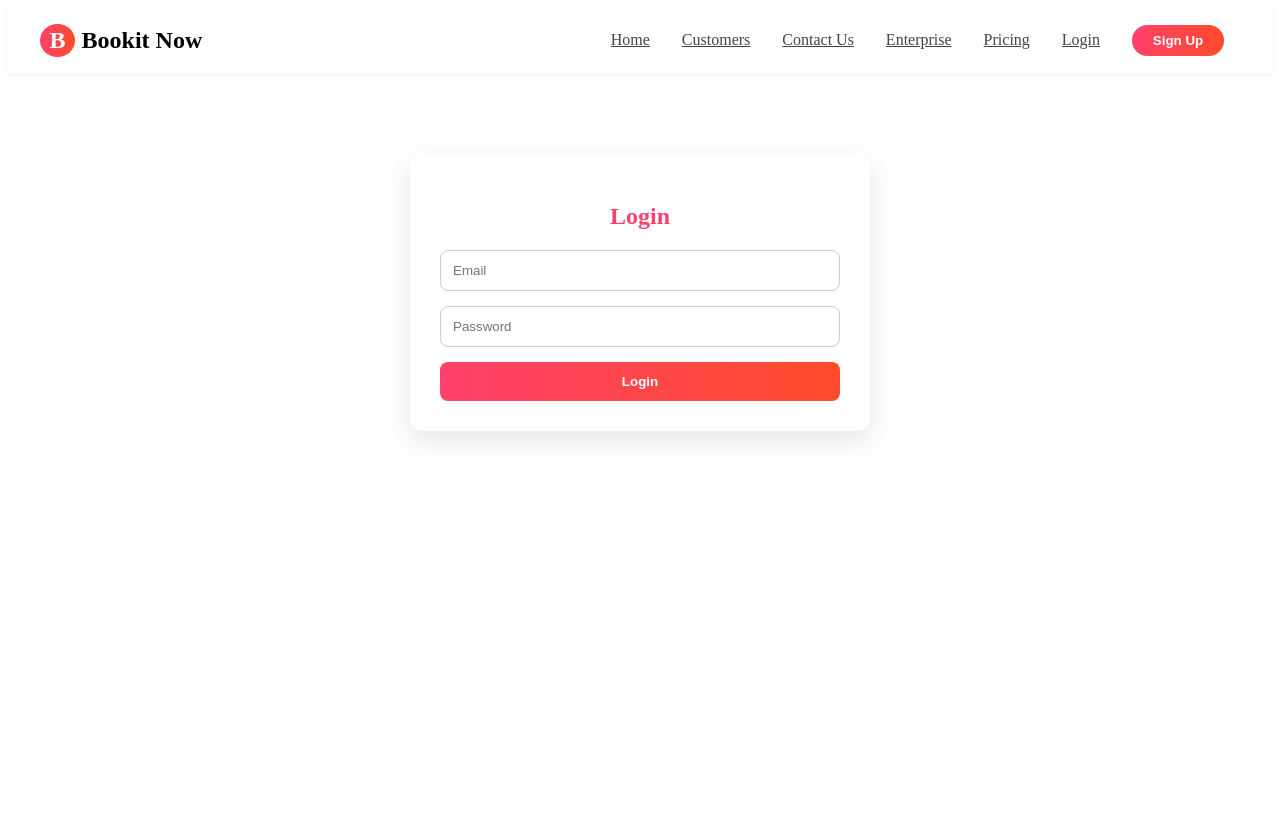
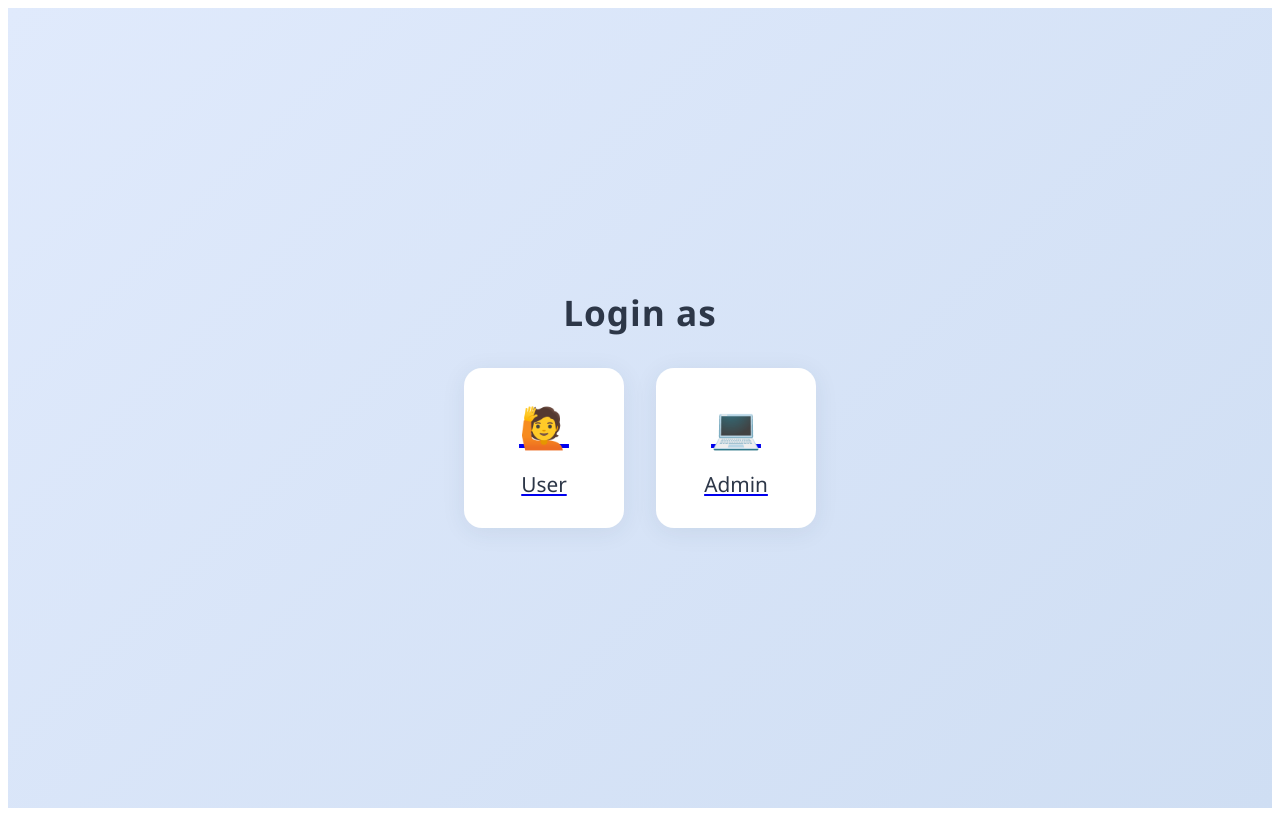
Before and after one commit to MounikaSahasra/Bookit-now, a React (Create React App) app: page /login in a window 1280 px wide. Built offline with nearby package versions, Linux system fonts and the light colour scheme.

Commit message:
Updated project with login navigations

```diff
--- a/src/App.js
+++ b/src/App.js
@@ -10,30 +10,34 @@ import Navbar from './components/navbar.jsx';
 import Landing from './components/landing.jsx';
 import Login from './components/Login.js';
 import Signup from './components/SignUp.js';
+import Choose from './components/choose.jsx';
+import UserLogin from './components/userlogin.js';
 
-function Layout() {
+function App() {
+  return (
+    <Router>
+      <AppContent />
+    </Router>
+  );
+}
+
+// Now `useLocation` is safely used within a component already under Router
+function AppContent() {
   const location = useLocation();
   const isAuthPage = location.pathname === '/login' || location.pathname === '/signup';
 
   return (
     <>
-      <Navbar />
+      {!isAuthPage && <Navbar />}
       <Routes>
         <Route path="/" element={<Landing />} />
         <Route path="/landing" element={<Landing />} />
-        <Route path="/login" element={<Login />} />
+        <Route path="/login" element={<Choose />} />
         <Route path="/signup" element={<Signup />} />
+        <Route path="/userlogin" element={<UserLogin />} />
       </Routes>
     </>
   );
 }
 
-function App() {
-  return (
-    <Router>
-      <Layout />
-    </Router>
-  );
-}
-
 export default App;
--- /dev/null
+++ b/src/components/choose.css
@@ -0,0 +1,58 @@
+.choose-container * {
+    margin: 0;
+    padding: 0;
+    box-sizing: border-box;
+}
+.choose-container {
+    min-height: 100vh;
+    width: 100%;
+    display: flex;
+    flex-direction: column;
+    justify-content: center;
+    align-items: center;
+    background: linear-gradient(135deg, #e0eafc 0%, #cfdef3 100%);
+    font-family: "Segoe UI", sans-serif;
+}
+
+.choose-title {
+    font-size: 2.2rem;
+    font-weight: 600;
+    margin-bottom: 2rem;
+    color: #2d3748;
+    letter-spacing: 1px;
+}
+
+.choose-options {
+    display: flex;
+    gap: 2rem;
+}
+
+.option-box {
+    width: 160px;
+    height: 160px;
+    background: #fff;
+    border-radius: 18px;
+    box-shadow: 0 4px 24px rgba(44, 62, 80, 0.08);
+    display: flex;
+    flex-direction: column;
+    align-items: center;
+    justify-content: center;
+    cursor: pointer;
+    font-size: 1.3rem;
+    font-weight: 500;
+    color: #2d3748;
+    border: 2px solid transparent;
+    transition: transform 0.2s, box-shadow 0.2s;
+}
+
+.option-box.hover {
+    transform: translateY(-6px) scale(1.04);
+    box-shadow: 0 8px 32px rgba(44, 62, 80, 0.16);
+    border: 2px solid #3182ce;
+}
+
+.option-box .icon {
+    font-size: 2.5rem;
+    margin-bottom: 1rem;
+    color: #3182ce;
+}
--- /dev/null
+++ b/src/components/choose.jsx
@@ -0,0 +1,39 @@
+import React, { useState } from "react";
+import "./choose.css";
+import { useNavigate } from "react-router-dom";
+import { Link } from 'react-router-dom';
+
+
+function OptionBox({ label, icon, onClick }) {
+    const [hover, setHover] = useState(false);
+
+    const boxClass = `option-box${hover ? " hover" : ""}`;
+
+    return (
+        <div
+            className={boxClass}
+            onMouseEnter={() => setHover(true)}
+            onMouseLeave={() => setHover(false)}
+            onClick={onClick}
+            tabIndex={0}
+            role="button"
+            aria-label={`Login as ${label}`}
+        >
+            <span className="icon">{icon}</span>
+            {label}
+        </div>
+    );
+}
+
+export default function Choose() {
+    const navigate = useNavigate();
+    return (
+        <div className="choose-container">
+            <div className="choose-title">Login as</div>
+            <div className="choose-options">
+                <Link to="/userlogin" ><OptionBox label="User" icon="🙋" /></Link>
+                <Link to="/login" ><OptionBox label="Admin" icon="💻"/></Link>
+            </div>
+        </div>
+    );
+}
--- a/src/components/landing.css
+++ b/src/components/landing.css
@@ -14,7 +14,7 @@
 }
 
 .hero-text h1 {
-  font-size: 3.2rem;
+  font-size: 2.2rem;
   font-weight: 700;
   margin-bottom: 1rem;
 }
@@ -22,7 +22,7 @@
 
 
 .hero-text p {
-  font-size: 1.8rem;
+  font-size: 1.2 rem;
   margin-bottom: 1.5rem;
   color: #555;
 }
@@ -33,7 +33,7 @@
   padding: 0.8rem 1.8rem;
   border: none;
   border-radius: 50px;
-  font-size: 2rem;
+  font-size: 1rem;
   font-weight: 600;
   margin-bottom: 1rem;
 }
@@ -43,22 +43,25 @@
   flex: 1;
   text-align: center;
   min-width: 300px;
-  padding-top: 5rem;
+  padding-bottom: 7rem;
 }
 
 .hero-image img {
-  max-width: 90%;
-  height: auto;
+
+  height: 280px;
+  padding-top: 10rem;
+  width: auto;
+
 }
 
 #s2h3{
   margin-top: 1;
   padding-top: 0;
-    font-size: 3rem;
+    font-size: 2rem;
 
 }
 #s2h1 {
     margin-top: 0;
     padding-top: 0;
-    font-size: 6.7rem;
+    font-size: 5.7rem;
 }
--- a/src/components/landing.jsx
+++ b/src/components/landing.jsx
@@ -1,6 +1,7 @@
 import React from "react";
 import './landing.css';
 import calendar from './assets/calendar.jpg';
+import { Link } from 'react-router-dom';
 
 function Landing() {
   return (
@@ -8,9 +9,15 @@ function Landing() {
 
     <section className="hero">
     <div>
+      <br />
+      <br />
         <h3 id='s2h3'>Appointments</h3>
         <h1 id='s2h1'>Simplify bookings <br /> and stay organized</h1>
     </div>
+    <br />
+    <br />
+
+
     </section>
     <section className="hero">
       <div className="hero-text">
@@ -19,12 +26,28 @@ function Landing() {
           best online booking system
         </h1>
         <p>
-          Save time spent on coordinating appointments over phone and email with an all-in-one appointment booking software.
-          Accept online bookings 24x7, automate payments, business management, marketing, and more!
-        </p>
+  Tired of endless back-and-forth calls and emails just to schedule an appointment? 😫<br />
+
+</p>
+
+<ul style={{ listStyle: "none", paddingLeft: "0", lineHeight: "1.8" }}>
+  <li>✅ <strong>Book 24/7</strong> – Let clients schedule even outside business hours!</li>
+  <li>⚡ <strong>Live availability</strong> – Show real-time slots and avoid double bookings.</li>
+  <li>🔁 <strong>Flexible scheduling</strong> – Set up recurring sessions, buffer times, and rules that fit your style.</li>
+  <li>💳 <strong>Automated payments</strong> – Collect fees seamlessly and securely.</li>
+  <li>🔔 <strong>Smart reminders</strong> – Reduce no-shows with automatic email/SMS alerts.</li>
+  <li>📊 <strong>Manage it all</strong> – From calendars to customers, do everything from one dashboard.</li>
+</ul>
+
+<p>
+
+  Say goodbye to the chaos and hello to streamlined scheduling. Let your calendar work for you! 🙌
+</p>
+
         <br />
 
-        <button className="hero-btn">Get started !</button>
+        <Link to="/Signup" ><button className="hero-btn">Get started !</button></Link>
+
       </div>
 
       <div className="hero-image">
--- a/src/components/navbar.jsx
+++ b/src/components/navbar.jsx
@@ -15,8 +15,8 @@ function Navbar() {
         <a href="#">Contact Us</a>
         <a href="#">Enterprise</a>
         <a href="#">Pricing</a>
-        <Link to="/login">Login</Link>
-        <Link to="/signup" ><button className="signup-btn">Sign Up</button></Link>
+
+        <Link to="/login" ><button className="signup-btn">LOGIN</button></Link>
       </nav>
     </header>
   );
--- /dev/null
+++ b/src/components/userlogin.js
@@ -0,0 +1,17 @@
+import React from 'react';
+import './Login.css';
+
+const Login = () => {
+  return (
+    <div className="login-container">
+      <h2>Login</h2>
+      <form>
+        <input type="email" placeholder="Email" required />
+        <input type="password" placeholder="Password" required />
+        <button type="submit">Login</button>
+      </form>
+    </div>
+  );
+};
+
+export default Login;
```
